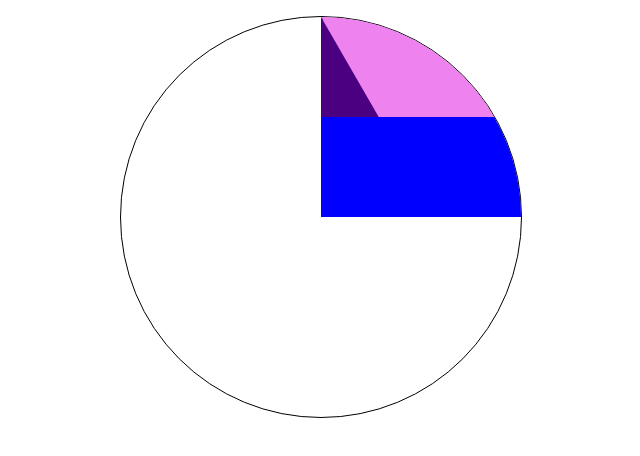
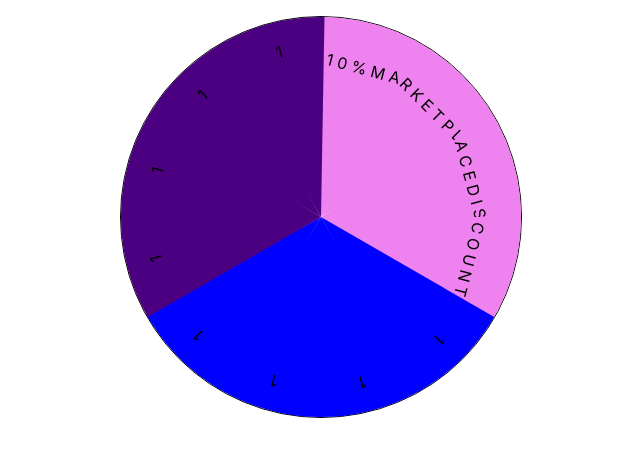
Before and after one commit to A-K-M-Fozlol-Hoq/random-components-v-2, a React (Create React App) app: page / in a window 1280 px wide. Shown: the top 456 px of the page, without its empty margins (319-959 px from the left). Built offline with nearby package versions, Linux system fonts and the light colour scheme.

Commit message:
created basic circle with text

```diff
--- a/src/components/OmniHouse/WheelOfFortune/WheelOfFortune.css
+++ b/src/components/OmniHouse/WheelOfFortune/WheelOfFortune.css
@@ -1,17 +1,96 @@
+/* .wheel-of-fortune-wrapper li:first-child .text {
+  background-color: violet;
+}
+.wheel-of-fortune-wrapper li:nth-child(2) .text {
+  background-color: blue;
+}
+.wheel-of-fortune-wrapper li:nth-child(3) .text {
+  background-color: green;
+}
+.wheel-of-fortune-wrapper li:first-child {
+  transform: rotate(0deg) skewY(390deg);
+}
+.wheel-of-fortune-wrapper li:nth-child(2) {
+  transform: rotate(120deg) skewY(390deg);
+}
+.wheel-of-fortune-wrapper li:nth-child(3) {
+  transform: rotate(240deg) skewY(390deg);
+} */
+
 .wheel-of-fortune-wrapper li:first-child .text {
   background-color: violet;
-  transform: rotate(0deg) skewY(-60deg);
+}
+.wheel-of-fortune-wrapper li:nth-child(2) .text {
+  background-color: violet;
+}
+.wheel-of-fortune-wrapper li:nth-child(3) .text {
+  background-color: violet;
+}
+.wheel-of-fortune-wrapper li:nth-child(4) .text {
+  background-color: violet;
+}
+.wheel-of-fortune-wrapper li:nth-child(5) .text {
+  background-color: blue;
+}
+.wheel-of-fortune-wrapper li:nth-child(6) .text {
+  background-color: blue;
+}
+.wheel-of-fortune-wrapper li:nth-child(7) .text {
+  background-color: blue;
+}
+.wheel-of-fortune-wrapper li:nth-child(8) .text {
+  background-color: blue;
+}
+.wheel-of-fortune-wrapper li:nth-child(9) .text {
+  background-color: indigo;
+}
+.wheel-of-fortune-wrapper li:nth-child(10) .text {
+  background-color: indigo;
+}
+.wheel-of-fortune-wrapper li:nth-child(11) .text {
+  background-color: indigo;
+}
+.wheel-of-fortune-wrapper li:nth-child(12) .text {
+  background-color: indigo;
 }
 
-.wheel-of-fortune-wrapper li:nth-child(2) .text {
-  background-color: indigo;
-  transform: rotate(120deg) skewY(-60deg);
+.wheel-of-fortune-wrapper li:first-child {
+  transform: rotate(0deg) skewY(-59deg);
+}
+.wheel-of-fortune-wrapper li:nth-child(2) {
+  transform: rotate(30deg) skewY(-59deg);
+}
+.wheel-of-fortune-wrapper li:nth-child(3) {
+  transform: rotate(60deg) skewY(-59deg);
+}
+.wheel-of-fortune-wrapper li:nth-child(4) {
+  transform: rotate(90deg) skewY(-59deg);
+}
+.wheel-of-fortune-wrapper li:nth-child(5) {
+  transform: rotate(120deg) skewY(-59deg);
+}
+.wheel-of-fortune-wrapper li:nth-child(6) {
+  transform: rotate(150deg) skewY(-59deg);
+}
+.wheel-of-fortune-wrapper li:nth-child(7) {
+  transform: rotate(180deg) skewY(-59deg);
+}
+.wheel-of-fortune-wrapper li:nth-child(8) {
+  transform: rotate(210deg) skewY(-59deg);
+}
+.wheel-of-fortune-wrapper li:nth-child(9) {
+  transform: rotate(240deg) skewY(-59deg);
+}
+.wheel-of-fortune-wrapper li:nth-child(10) {
+  transform: rotate(270deg) skewY(-59deg);
+}
+.wheel-of-fortune-wrapper li:nth-child(11) {
+  transform: rotate(300deg) skewY(-59deg);
+}
+.wheel-of-fortune-wrapper li:nth-child(12) {
+  transform: rotate(330deg) skewY(-59deg);
 }
 
-.wheel-of-fortune-wrapper li:nth-child(3) .text {
-  background-color: blue;
-  transform: rotate(240deg) skewY(-60deg);
-}
 .wheel-of-fortune-wrapper .circle {
   width: 25em;
   height: 25em;
@@ -37,4 +116,9 @@
   left: -100%;
   width: 200%;
   height: 200%;
+  text-align: center;
+  display: block;
+  transform: skewY(59deg) rotate(15deg);
+  padding-top: 20px;
+  cursor: pointer;
 }
--- a/src/components/OmniHouse/WheelOfFortune/WheelOfFortune.js
+++ b/src/components/OmniHouse/WheelOfFortune/WheelOfFortune.js
@@ -6,17 +6,64 @@
       <ul className="circle">
         <li>
           <div className="text" contenteditable="true" spellcheck="false">
+            <p>1 0 % M A</p>
+          </div>
+        </li>
+        <li>
+          <div className="text" contenteditable="true" spellcheck="false">
+            <p>R K E T P L</p>
+          </div>
+        </li>
+        <li>
+          <div className="text" contenteditable="true" spellcheck="false">
+            <p>A C E D I S</p>
+          </div>
+        </li>
+        <li>
+          <div className="text" contenteditable="true" spellcheck="false">
+            <p>C O U N T</p>
+          </div>
+        </li>
+
+        <li>
+          <div className="text" contenteditable="true" spellcheck="false">
             1
           </div>
         </li>
         <li>
           <div className="text" contenteditable="true" spellcheck="false">
-            2
+            1
           </div>
         </li>
         <li>
           <div className="text" contenteditable="true" spellcheck="false">
-            3
+            1
+          </div>
+        </li>
+        <li>
+          <div className="text" contenteditable="true" spellcheck="false">
+            1
+          </div>
+        </li>
+
+        <li>
+          <div className="text" contenteditable="true" spellcheck="false">
+            1
+          </div>
+        </li>
+        <li>
+          <div className="text" contenteditable="true" spellcheck="false">
+            1
+          </div>
+        </li>
+        <li>
+          <div className="text" contenteditable="true" spellcheck="false">
+            1
+          </div>
+        </li>
+        <li>
+          <div className="text" contenteditable="true" spellcheck="false">
+            1
           </div>
         </li>
       </ul>
```
